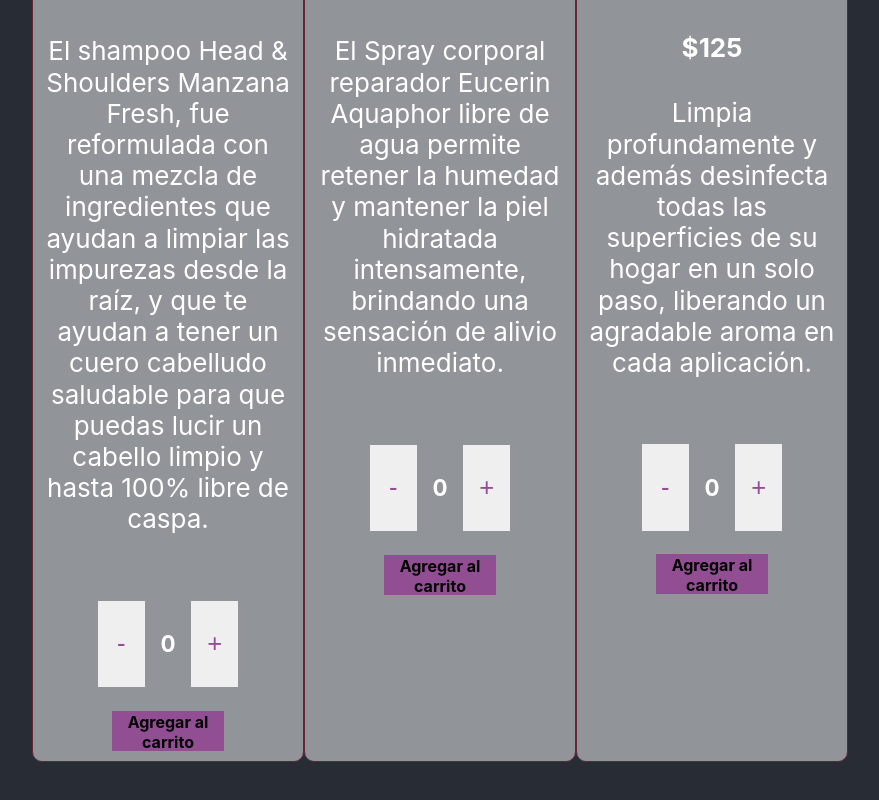
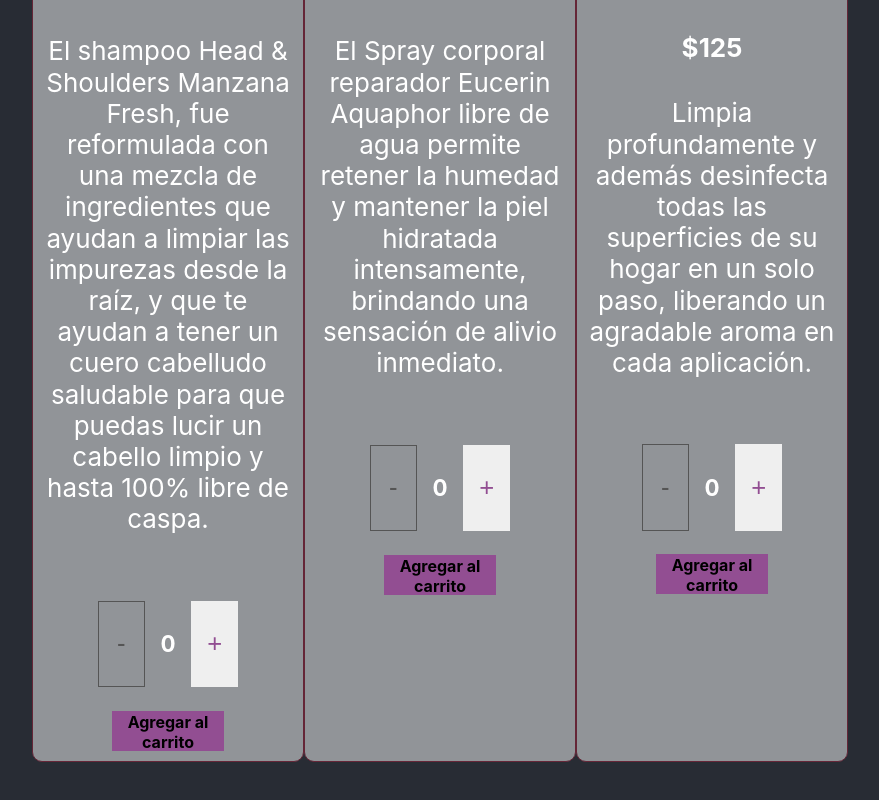
Before and after one commit to pablom-coder/react_Js, a React (Create React App) app: page / in a window 1280 px wide. Shown: the part 812-1612 px from the top of the page, without its empty margins (200-1079 px from the left). Built offline with nearby package versions, Linux system fonts and the light colour scheme.

Commit message:
Item e Item List

```diff
--- a/src/components/Item/Item.js
+++ b/src/components/Item/Item.js
@@ -11,7 +11,7 @@ const Item = ({product}) => {
             <h4>{product.name}</h4>
             <h4>${product.price}</h4>
             <p className="info">{product.description}</p>
-            <ItemCount stock={product.stock} valInicial={0} onAdd={onAdd}/>
+            <ItemCount stock={product.stock} initial={0} onAdd={onAdd}/>
         </div>
     )
 }
--- a/src/components/ItemCount/ItemCount.js
+++ b/src/components/ItemCount/ItemCount.js
@@ -21,12 +21,12 @@ const ItemCount = ({ stock, initial, onAdd}) => {
             <div>
                 <div className="count">
                     <button className="count-container__button" onClick={decremental}
-                    /* disabled={count === initial ? true : null} */> - </button>
+                    disabled={count === initial ? true : null}> - </button>
 
                     <h4>{count}</h4>
 
                     <button className="count-container__button" onClick={incremental}
-                    /* disabled={count===stock ? true : null} */> + </button>
+                    disabled={count===stock ? true : null}> + </button>
                 </div>
             </div>
 
```
